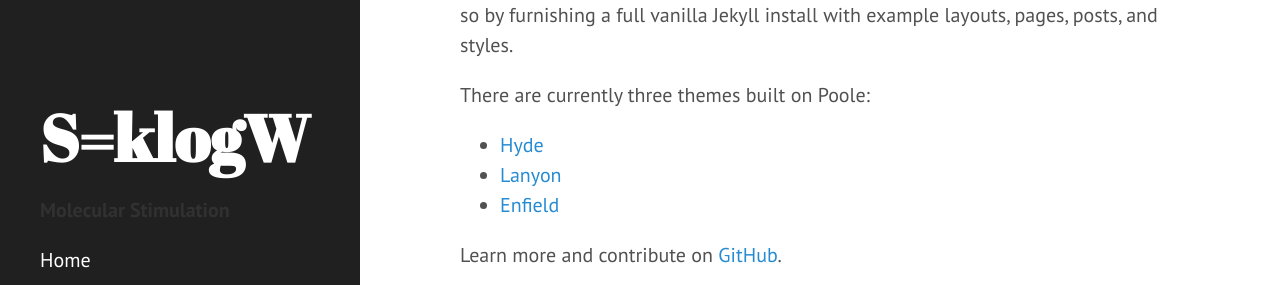
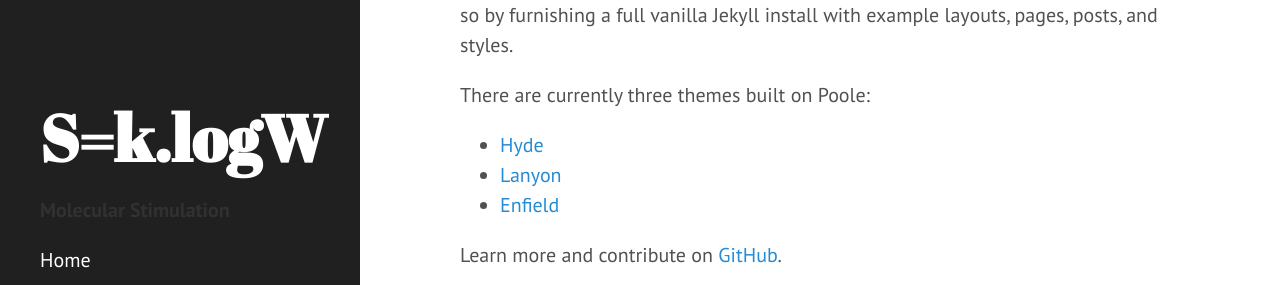
Before and after one commit to choderalab/klogw, a Jekyll site: the page built from index.html, in a window 1280 px wide. Shown: the part 392-677 px from the top of the page. Built offline with Jekyll 4.4.1, drawn with Linux system fonts in a browser that asks for light colours; Markdown is read by kramdown in place of the engine named in the settings; formulas are drawn with MathJax 3; the list of posts is cut into pages by our own code.

Commit message:
update title

```diff
--- a/_config.yml
+++ b/_config.yml
@@ -6,7 +6,7 @@ highlighter:      pygments
 permalink:        pretty
 
 # Setup
-title:               S=klogW
+title:               "S=k.logW"
 tagline:             "Molecular Stimulation"
 url:                 https://choderalab.github.io/klogw/
 baseurl:             "https://choderalab.github.io/klogw/"
```
